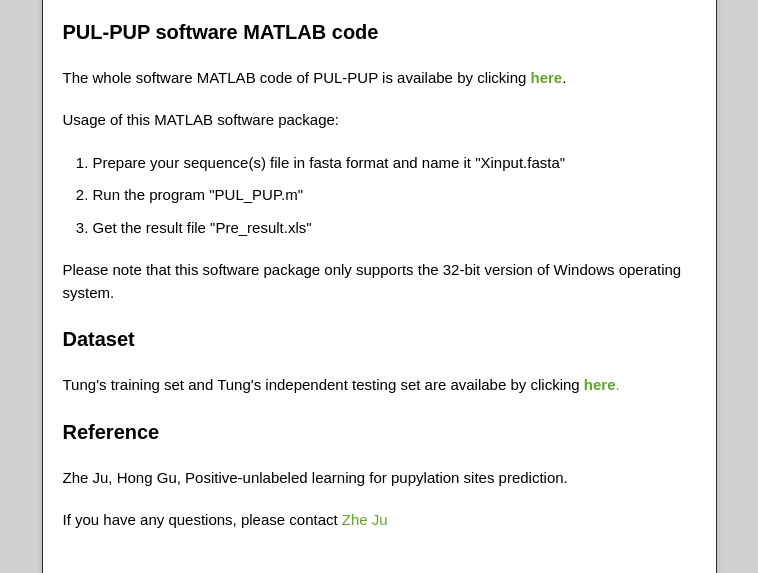
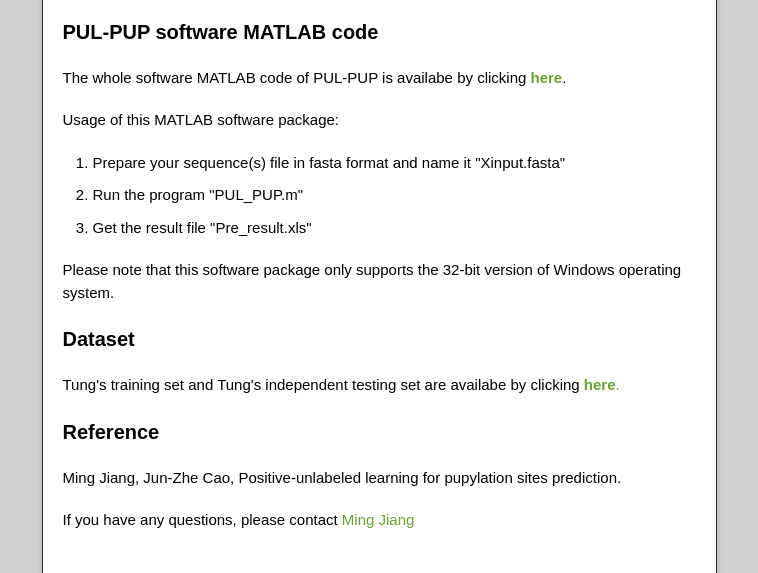
Before and after one commit to PUL-PUP/pul-pup.github.com, a plain HTML site: page index.html in a window 1280 px wide. Shown: the part 677-1250 px from the top of the page, without its empty margins (261-1019 px from the left). Drawn offline with nearby package versions, Linux system fonts and the light colour scheme.

Commit message:
Update index.html

```diff
--- a/index.html
+++ b/index.html
@@ -58,11 +58,11 @@
 <h3>
 <a id="authors-and-contributors" class="anchor" href="#authors-and-contributors" aria-hidden="true"><span aria-hidden="true" class="octicon octicon-link"></span></a>Reference</h3>
 
-<p>Zhe Ju, Hong Gu, Positive-unlabeled learning for pupylation sites prediction.</p>
+<p>Ming Jiang, Jun-Zhe Cao, Positive-unlabeled learning for pupylation sites prediction.</p>
 
 <h3>
 <a id="support-or-contact" class="anchor" href="#support-or-contact" aria-hidden="true"><span aria-hidden="true" class="octicon octicon-link"></span></a></h3>
-<p>If you have any questions, please contact <a href="mailto:juzhe1120@hotmail.com">Zhe Ju</a></p>
+<p>If you have any questions, please contact <a href="mailto:jiangm@dgut.edu.cn">Ming Jiang</a></p>
 
         </article>
       </div>
```
